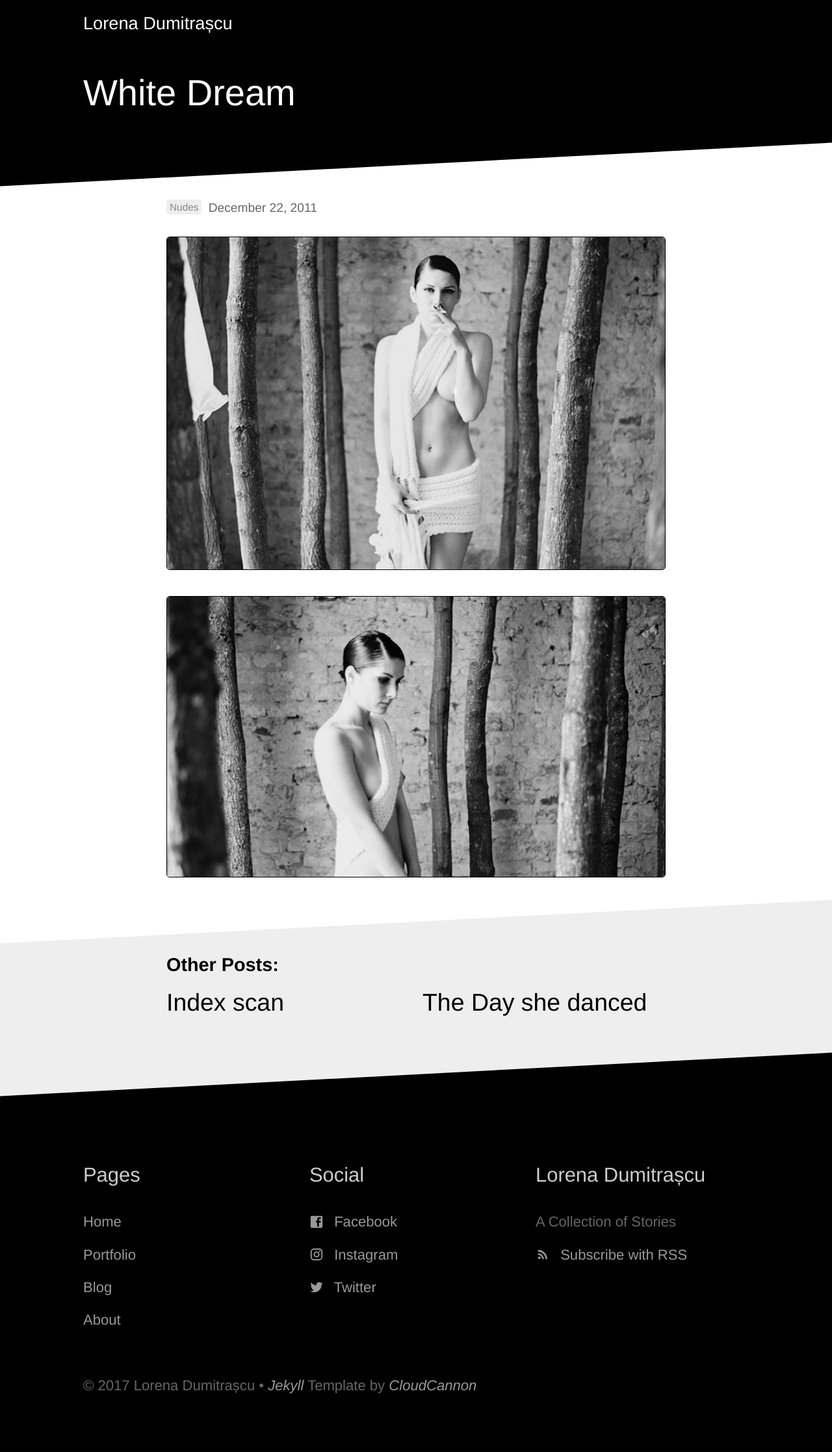
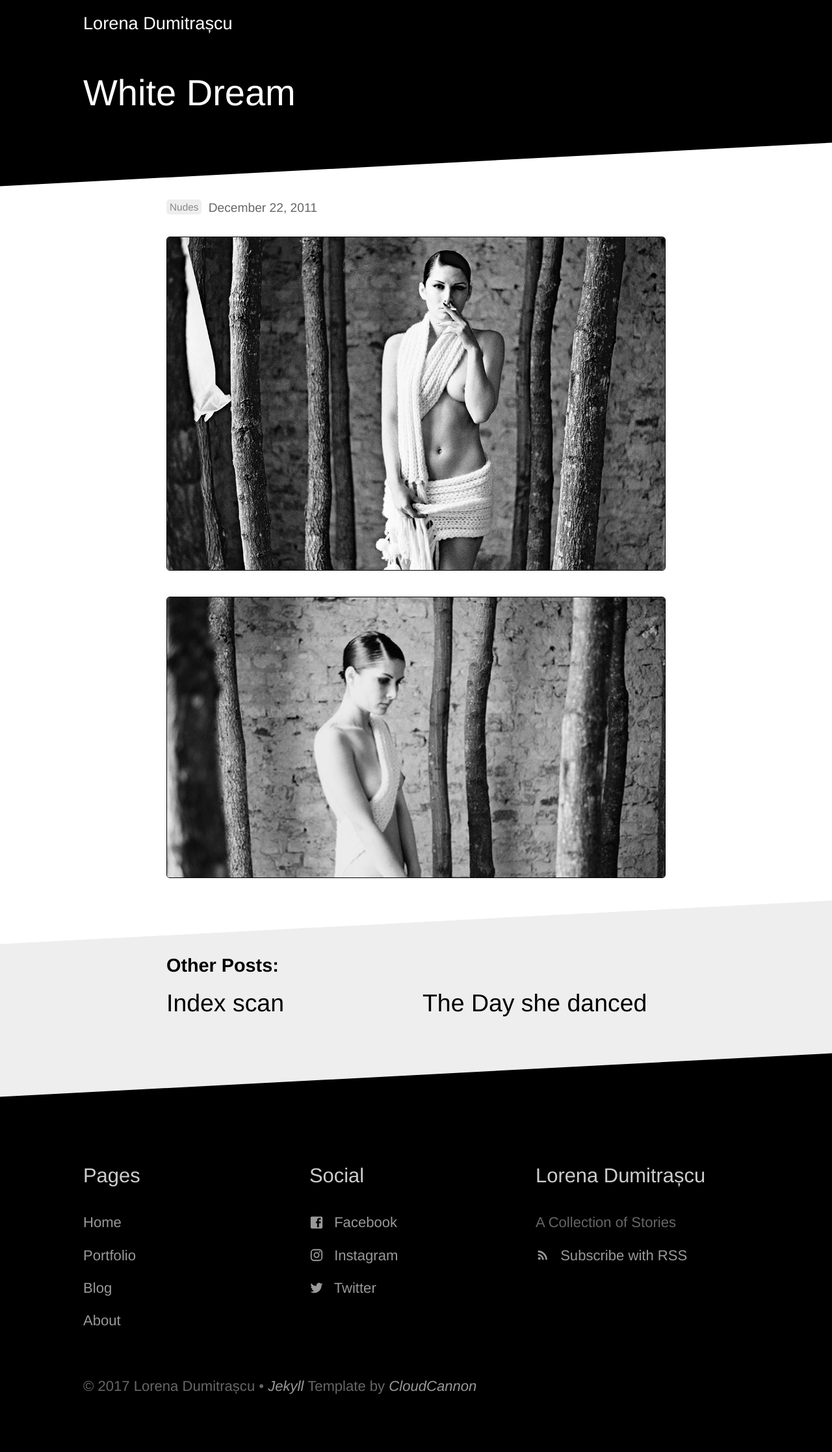
Before and after one commit to CosminTraistaru/photostories, a Jekyll site: the page built from _posts/2011-12-22-white-dream.md, in a window 1280 px wide. Shown: the whole page at 65% size. Built offline with Jekyll 4.4.1, drawn with Linux system fonts in a browser that asks for light colours.

Commit message:
white dream updated

```diff
--- a/_posts/2011-12-22-white-dream.md
+++ b/_posts/2011-12-22-white-dream.md
@@ -4,10 +4,10 @@ title: White Dream
 date: 2011-12-22 14:50:00.000000000 +02:00
 permalink: /2011/12/22/white-dream/
 featured:
-  path: /assets/uploads/WhiteDream-5b6c5-untitled-1w-scaled980.jpg
+  path: /assets/images/2011/white-dream/R1-25.jpg
   alt: White Dream
 images:
-- path: /assets/uploads/WhiteDream-5b6c5-untitled-1w-scaled980.jpg
+- path: /assets/images/2011/white-dream/R1-25.jpg
   alt: White Dream
 - path: /assets/uploads/WhiteDream-116dd-untitled-2fw-scaled980.jpg
   alt: White Dream
```
Also changed, not shown: assets/images/2011/white-dream/R1-25.jpg (added).
